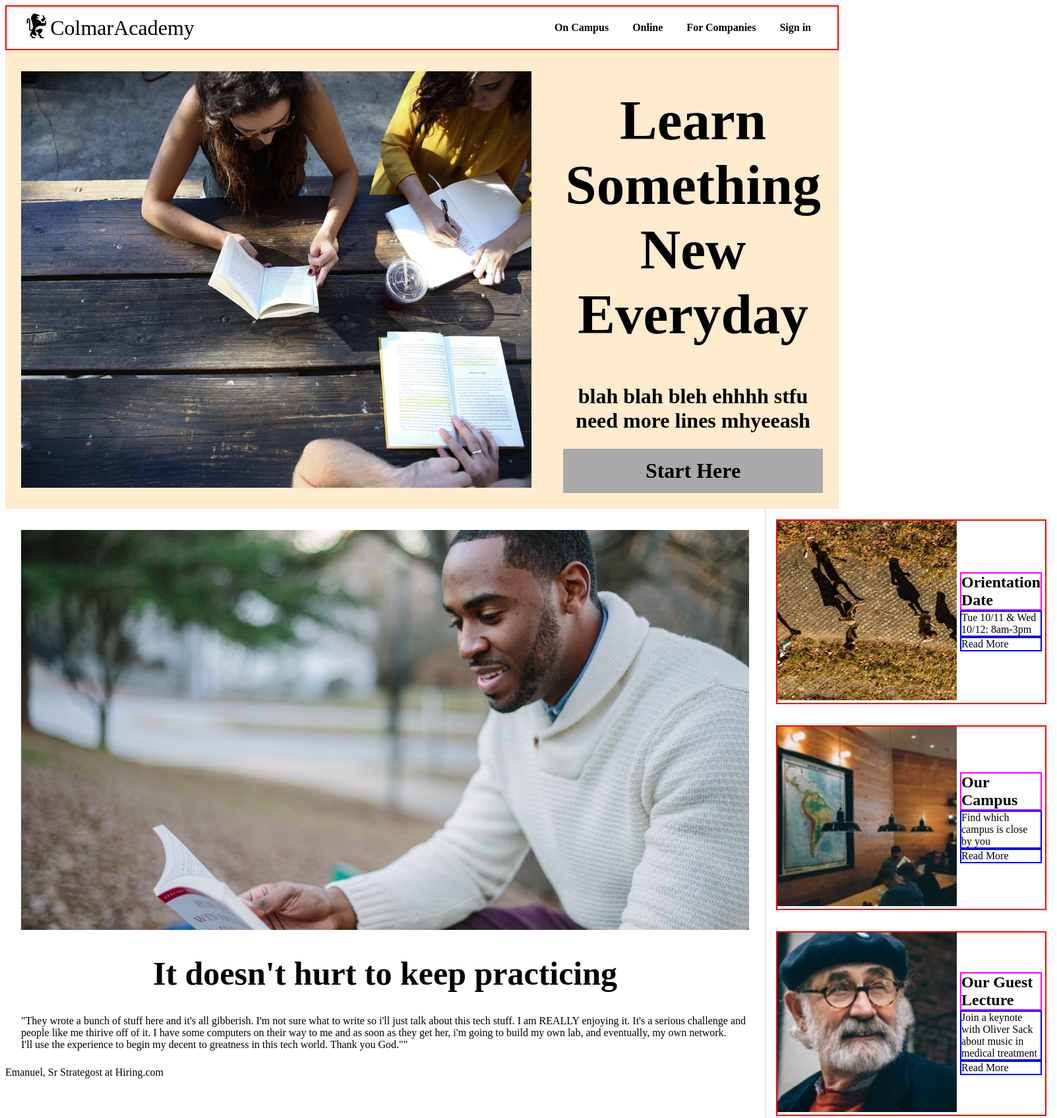
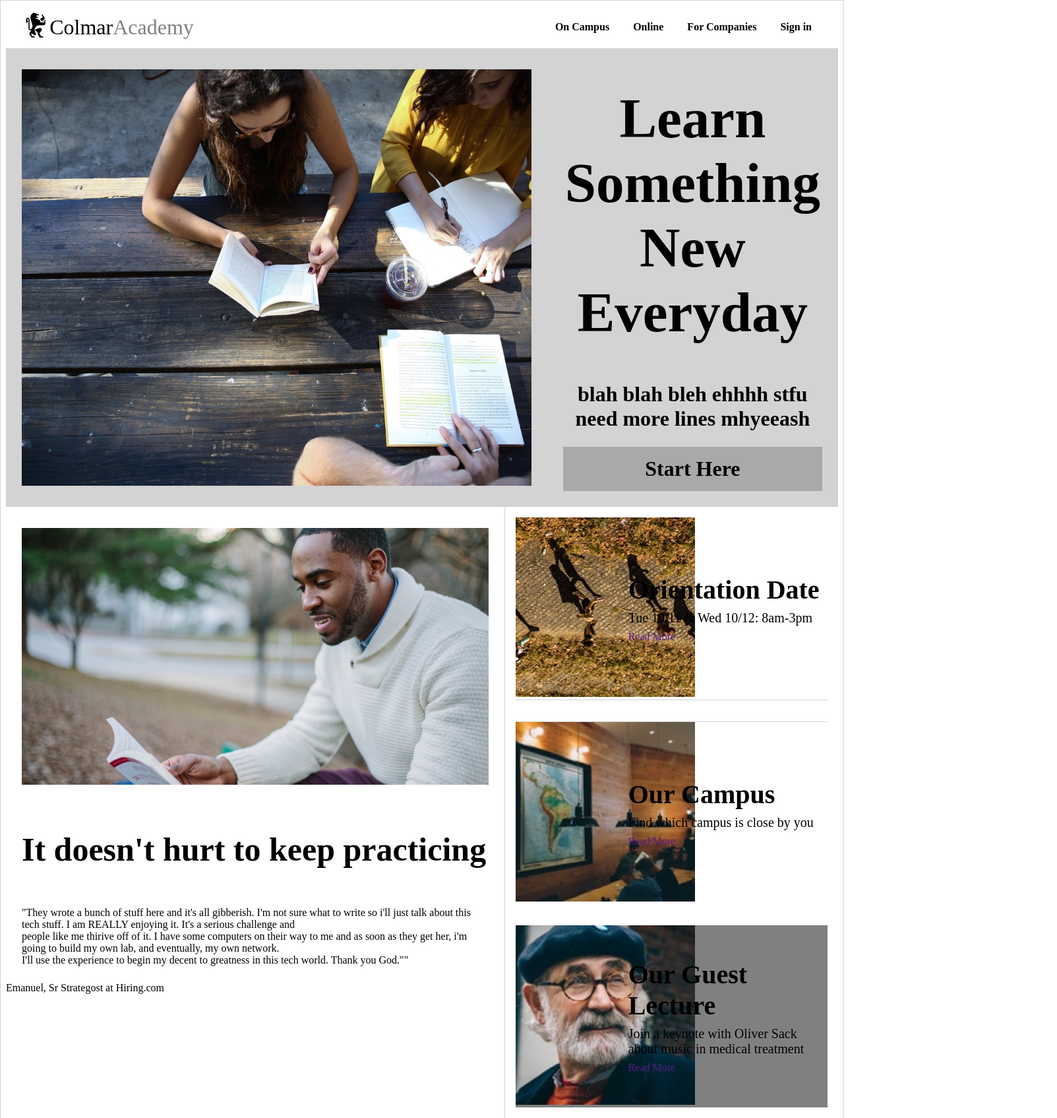
Before and after one commit to git-mo-betta/colmar, a plain HTML site: page index.html in a window 1280 px wide. Shown: the top 1694 px of the page at 66% size, 1603 px wide, since content can reach past the window. Drawn offline with Linux system fonts and the light colour scheme.

Commit message:
finish bottom section and footer also complete layout and various debugs

```diff
--- a/index.html
+++ b/index.html
@@ -11,7 +11,7 @@
     <nav>
         <div class="nav-box-1">
           <img src="resources/images/ic-logo.svg" alt="logo">
-          <span>ColmarAcademy</span>
+          <span>Colmar</span><span class="branding-highlight">Academy</span>
         </div>
         <div class="nav-box-2">
             <ul>
@@ -56,27 +56,27 @@
                 <div class="content">
                     <h2>Orientation Date</h2>
                     <span>Tue 10/11 & Wed 10/12: 8am-3pm</span>
-                    <span class="read-more">Read More</span>
+                    <a href="">Read More</a>
                 </div>
             </div>
-            <div class="box">
+            <div class="box-2">
                 <div class="image-container">
                     <img src="resources/images/information-campus.jpg" alt="information-campus">
                 </div>
                 <div class="content">
                     <h2>Our Campus</h2>
                     <span>Find which campus is close by you</span>
-                    <span class="read-more">Read More</span>
+                    <a href="">Read More</a>
                 </div>
             </div>
-            <div class="box">
+            <div class="box-3">
                 <div class="image-container">
                     <img src="resources/images/information-guest-lecture.jpg" alt="Old Guy">
                 </div>
                 <div class="content">
                     <h2>Our Guest Lecture</h2>
                     <span>Join a keynote with Oliver Sack about music in medical treatment</span>
-                    <span class="read-more">Read More</span>
+                    <a href="">Read More</a>
                 </div>
             </div>
         </div>
@@ -163,6 +163,10 @@
             </div>
         </div>
     </div>
+    <footer>
+        <span class="left-footer">&copy; 2016 Colmar Academy. All rights reserved</span>
+        <span class="right-footer">Terms Privacy</span>
+    </footer>
 
 
 </body>
--- a/resources/style.css
+++ b/resources/style.css
@@ -1,4 +1,7 @@
+html {
 
+    border: lightgray 1px solid;
+}
 
 
 /*The Navigation Bar */
@@ -6,7 +9,6 @@
 nav {
 display: flex;
 height: 64px;
-border: red 2px solid;
 justify-content: space-between;
 
 
@@ -35,6 +37,12 @@ justify-content: space-between;
     height: 50px;
 
     margin: auto;
+}
+/* For multicolor ColmarAcademy*/
+.branding-highlight
+
+{
+    color:gray;
 }
 
 
@@ -67,7 +75,7 @@ justify-content: space-between;
 
 .banner-daddy {
 width: 100%;
-background-color: blanchedalmond;
+background-color: lightgray;
 height: auto;
 display: flex;
 
@@ -137,8 +145,17 @@ display: flex;
 
 }
 
+.middle-container-one {
+
+    width: 60%;
+
+    display: flex;
+    flex-direction: column;
+
+}
+
 .middle-container-one h1 {
-    text-align: center;
+    margin-left: 24px;
     font-size: 50px;
 
 
@@ -151,7 +168,15 @@ display: flex;
 }
 
 .middle-photo-box {
-    margin: 32px 24px;
+
+    padding: 32px 24px;
+
+
+
+}
+
+.middle-photo-box img {
+width: 100%;
 
 }
 
@@ -160,6 +185,7 @@ display: flex;
 display: flex;
 flex-direction: column;
 border-left: 1px lightgray solid;
+width: 40%;
 
 
 }
@@ -168,12 +194,29 @@ border-left: 1px lightgray solid;
 
     display: flex;
     margin: 16px;
-    border: red 2px solid;
+    border-bottom: 1px lightgray solid;
+
+
+}
+
+.box-2 {
+
+    display: flex;
+    margin: 16px;
+    border-top: 1px lightgray solid;
+
+}
+
+.box-3 {
+
+    display: flex;
+    margin: 16px;
+    background-color: gray;
 }
 
 
 .image-container {
-
+width: 35%;
 
 }
 
@@ -181,26 +224,30 @@ border-left: 1px lightgray solid;
  display: flex;
  flex-direction: column;
  align-self: center;
+ gap: 8px;
+ width: 65%;
+
  }
 
 
 .content h2 {
-
+    font-size: 40px;
     margin: auto 5px;
-    border: magenta 2px solid;
 
 }
 
 .content span {
+font-size: 20px;
+margin: auto 5px;
 
-margin: auto 5px;
-border: blue 2px solid;
 
 }
 
-.read-more {
+.content a {
 
 margin: auto 5px;
+text-decoration: none;
+
 
 
 }
@@ -247,14 +294,13 @@ padding-bottom: 24px;
 
 .bottom-daddy {
 
-    text-align: center;
-    border: red 2px solid;
+
 
 
 }
 
 .bottom-daddy h1 {
-
+    text-align: center;
     margin: 32px auto;
 }
 
@@ -268,9 +314,9 @@ padding-bottom: 24px;
 
     display: flex;
     flex-direction: column;
-    border: 2px magenta solid;
     margin-right: 24px;
     width: 60%;
+    text-align: center;
 }
 
 
@@ -291,7 +337,6 @@ padding-bottom: 24px;
 
     display: flex;
     flex-direction: column;
-    border: indianred 2px solid;
     width: 40%;
 }
 
@@ -300,6 +345,7 @@ padding-bottom: 24px;
 
     display: flex;
     background-color: lightgray;
+
 }
 
 
@@ -327,3 +373,51 @@ padding-bottom: 24px;
 
 
 }
+
+.minibox {
+
+    display: flex;
+    flex-direction: column;
+    justify-content: center;
+}
+
+.minibox h2 {
+
+    margin-left: 16px;
+
+
+}
+
+.minibox p {
+
+    margin-left: 16px;
+}
+
+
+/*footer*/
+
+
+footer {
+display: flex;
+justify-content: space-between;
+border-top: 1px lightgray solid;
+height: 100px;
+}
+
+
+
+.left-footer {
+margin-left: 24px;
+margin-top: 16px;
+
+}
+
+
+.right-footer {
+    margin-right: 24px;
+    margin-top: 16px;
+
+
+
+
+}
```
